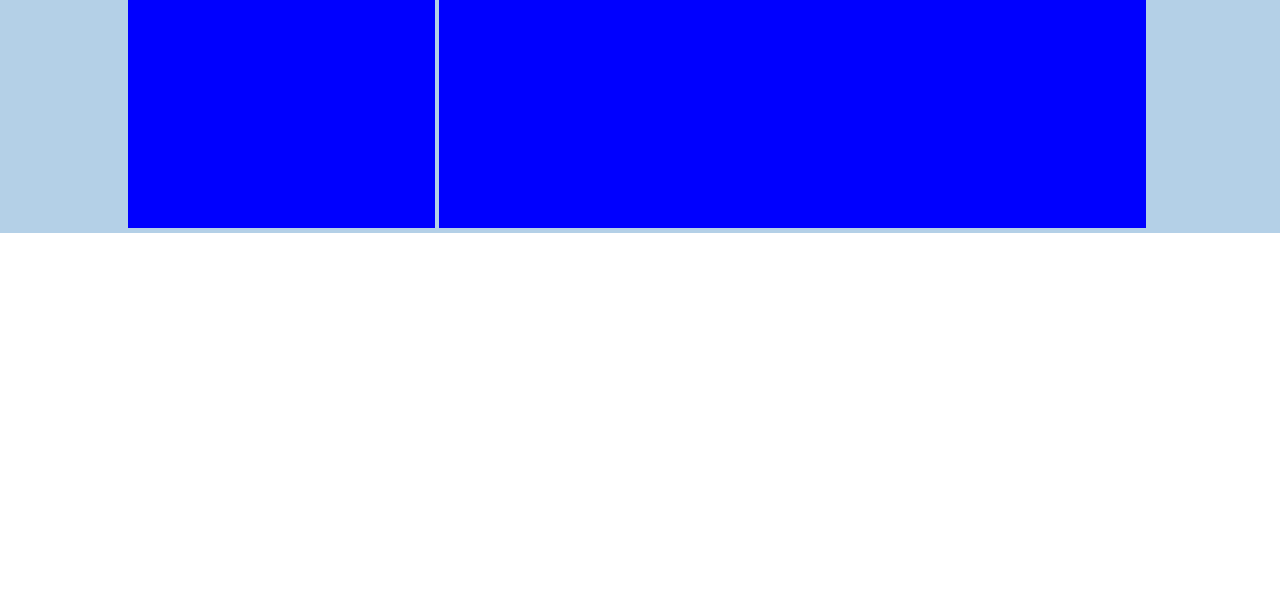
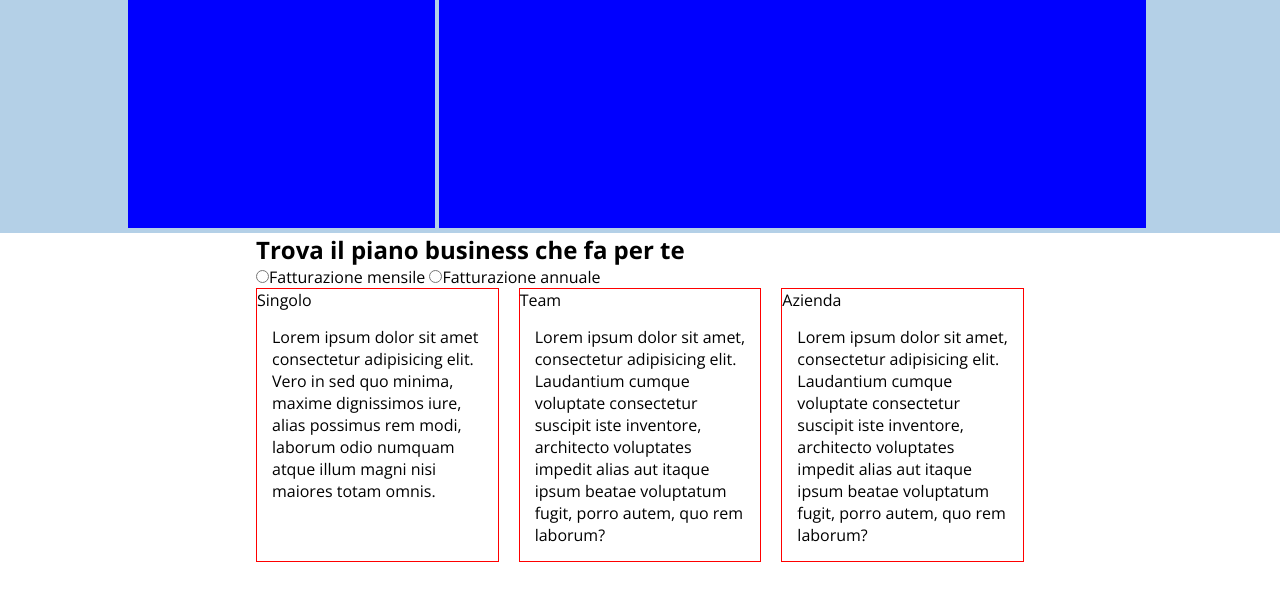
Before and after one commit to giuseppedonnici/htmlcss-dropbox, a plain HTML site: page index.html in a window 1280 px wide. Shown: the part 145-746 px from the top of the page. Drawn offline with nearby package versions, Linux system fonts and the light colour scheme.

Commit message:
Add: business section

```diff
--- a/css/style.css
+++ b/css/style.css
@@ -14,6 +14,15 @@ body {
     width: 80%;
     margin: 0 auto;
     max-width: 1200px;
+}
+
+.main-container {
+    width: 60%;
+    margin: 0 auto;
+}
+
+.flex {
+    display: flex;
 }
 
 /* HEADER */
@@ -42,3 +51,18 @@ nav {
     /* debug */
     width: 69%;
 }
+
+/* MAIN */
+.col {
+    width: calc(100% / 3);
+    /* debug */
+    border: 1px solid red;
+}
+
+.business-container .col:nth-of-type(2) {
+    margin: 0 20px;
+}
+
+.card {
+    padding: 15px;
+}
--- a/index.html
+++ b/index.html
@@ -31,6 +31,37 @@
 
     <!-- MAIN -->
     <main>
+        <div class="main-container">
+            <section class="business-section">
+                <h2>Trova il piano business che fa per te</h2>
+                <input type="radio" name="fatturazione" id="mensile"><label for="mensile">Fatturazione mensile</label>
+                <input type="radio" name="fatturazione" id="annuale"><label for="annuale">Fatturazione annuale</label>
+                <div class="business-container flex">
+                    <div class="col">
+                        <div>Singolo</div>
+                        <div class="card">
+                            Lorem ipsum dolor sit amet consectetur adipisicing elit. Vero in sed quo minima, maxime dignissimos iure, alias possimus rem modi, laborum odio numquam atque illum magni nisi maiores totam omnis.
+                        </div>
+                    </div>
+                    <div class="col">
+                        <div>Team</div>
+                        <div class="card">
+                            Lorem ipsum dolor sit amet, consectetur adipisicing elit. Laudantium cumque voluptate consectetur suscipit iste inventore, architecto voluptates impedit alias aut itaque ipsum beatae voluptatum fugit, porro autem, quo rem laborum?
+                        </div>
+                    </div>
+                    <div class="col">
+                        <div>Azienda</div>
+                        <div class="card">
+                            Lorem ipsum dolor sit amet, consectetur adipisicing elit. Laudantium cumque voluptate consectetur suscipit iste inventore, architecto voluptates impedit alias aut itaque ipsum beatae voluptatum fugit, porro autem, quo rem laborum?
+                        </div>
+                    </div>
+                </div>
+            </section>
+            <section></section>
+            <section></section>
+            <section></section>
+            <section></section>
+        </div>
 
     </main>
     <!-- /MAIN -->
```
